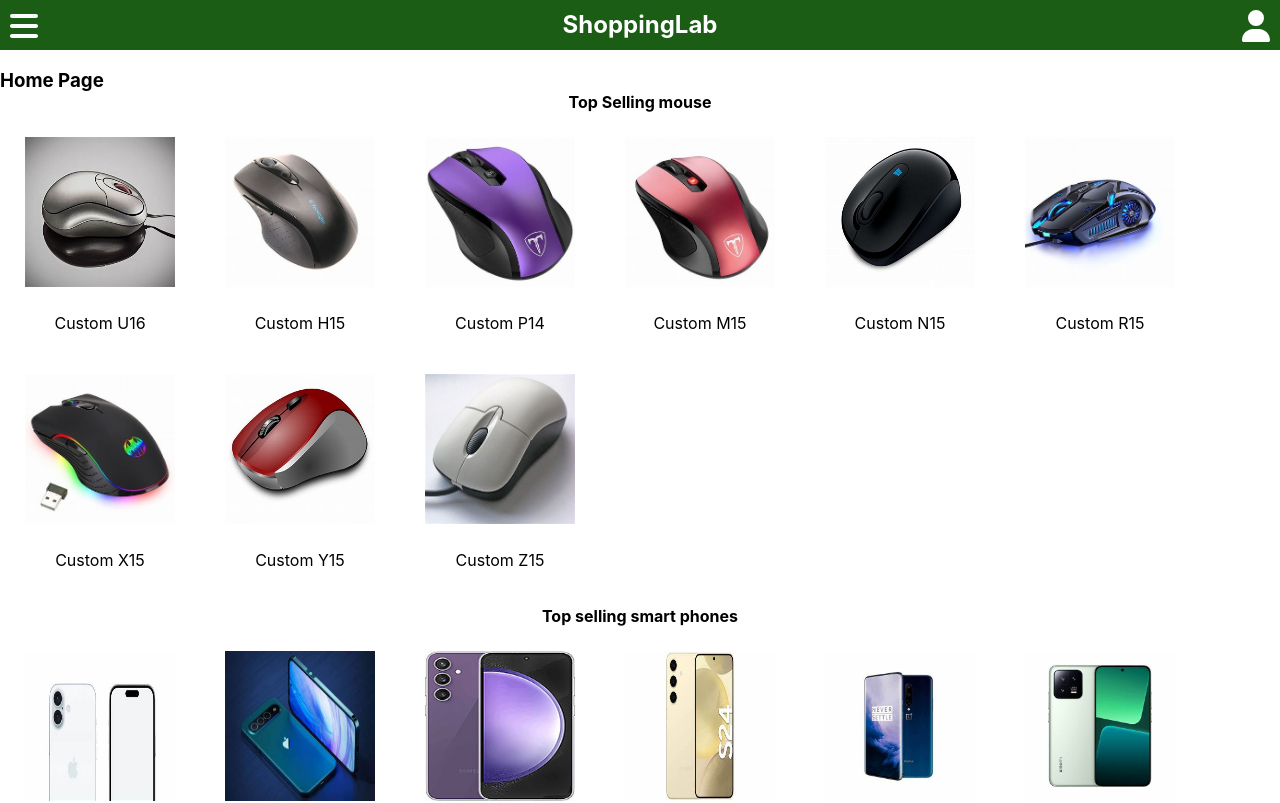
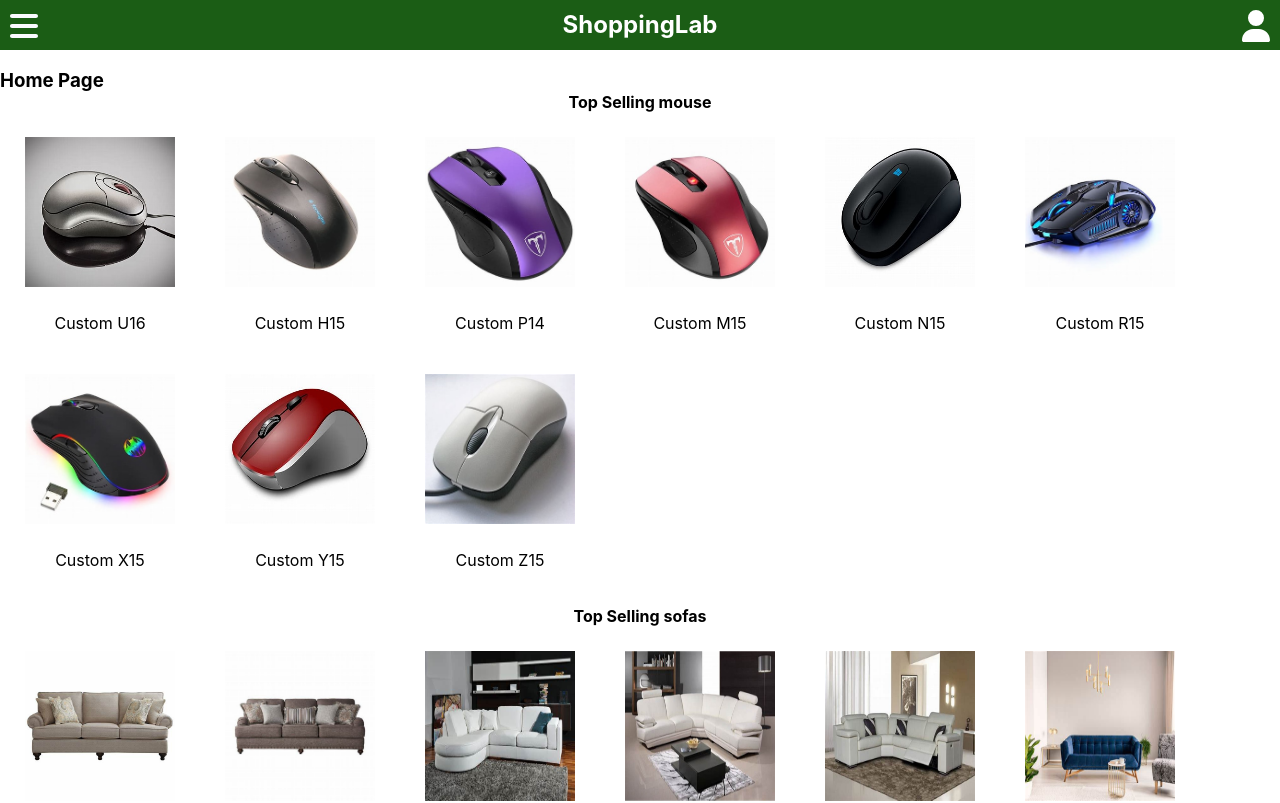
Before and after one commit to NixonOjiem/Online-store, a React (Create React App) app: page /home in a window 1280 px wide. Shown: the top 803 px of the page. Built offline with nearby package versions, Linux system fonts and the light colour scheme.

Commit message:
Added furniture to home screen

```diff
--- a/src/pages/HomeScreen.js
+++ b/src/pages/HomeScreen.js
@@ -2,6 +2,7 @@ import React from 'react';
 import Navigation from '../components/Navigation';
 import MousePics from '../components/MousePics';
 import PhonePics from '../components/PhonePics';
+import FurniturePics from '../components/FurniturePics';
 
 function HomeScreen() {
   return (
@@ -10,7 +11,8 @@ function HomeScreen() {
         <div className='Home-comp1'>
         <h3 className='Page-Heading'>Home Page</h3>
             <MousePics /> <br />
-            <PhonePics />
+            <FurniturePics />
+            <PhonePics /> <br />
         </div>
     </div>
   )
```
